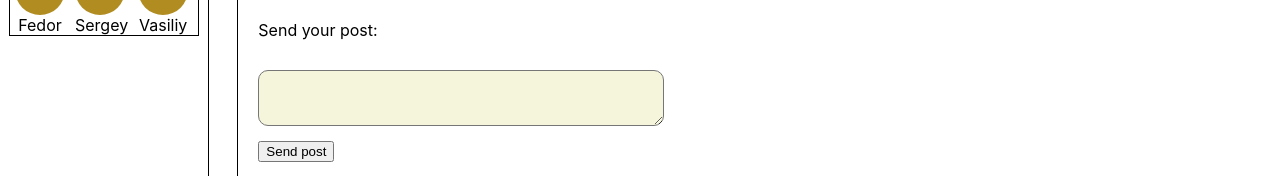
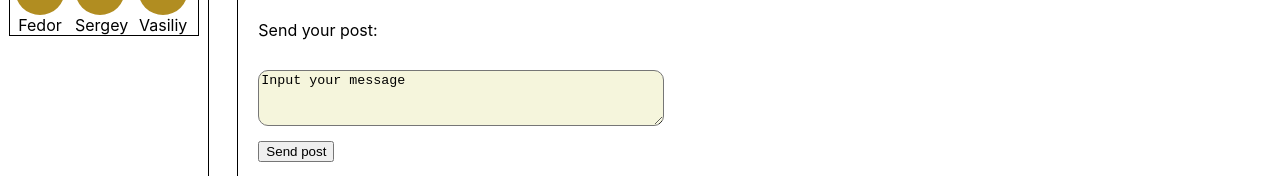
Before and after one commit to nimrab/socialnetwork, a React (Create React App) app: page /profile in a window 1280 px wide. Shown: the part 470-646 px from the top of the page. Built offline with nearby package versions, Linux system fonts and the light colour scheme.

Commit message:
state+observer

```diff
--- a/src/App.tsx
+++ b/src/App.tsx
@@ -5,11 +5,12 @@ import {Navbar} from './components/Navbar/Navbar';
 import {Profile} from './components/Profile/Profile';
 import {Dialogs} from "./components/Dialogs/Dialogs";
 import {BrowserRouter, Route} from "react-router-dom";
-import {stateType} from "./redux/state";
+import {stateType, updateNewPostText} from "./redux/state";
 
 type AppProps = {
     state: stateType
     addPost: (post: string) => void
+    updateNewPostText: (newText:string) => void
 }
 
 
@@ -26,14 +27,22 @@ export const App = (props: AppProps) => {
                     {/*<Route path='/profile' component={Profile}/>*/}
                     {/*<Route path='/dialogs' component={Profile}/>*/}
                     <Route path='/profile'
-                           render={ () => <Profile
-                               state={props.state.profilePage}
-                               addPost={props.addPost}/> }/>
+                           render={
+                               () => <Profile
+                                   stateProfilePage={props.state.profilePage}
+                                   addPost={props.addPost}
+                                   updateNewPostText={props.updateNewPostText}
+                               />
+                           }
+                    />
 
                     <Route path='/dialogs'
-                           render={ () => <Dialogs
-                                   state={props.state.dialogsPage}/> }/>
-
+                           render={
+                               () => <Dialogs
+                               state={props.state.dialogsPage}
+                               />
+                           }
+                    />
 
 
                     {/*<Dialogs></Dialogs>*/}
--- a/src/components/Dialogs/Dialogs.tsx
+++ b/src/components/Dialogs/Dialogs.tsx
@@ -14,11 +14,11 @@ export const Dialogs = (props: DialogsProps) => {
 
 
     const dialogDataMap: JSX.Element[] = props.state.dialogs.map(el => {
-        return <DialogItem id={el.id} name={el.name}/>
+        return <DialogItem key={el.id} id={el.id} name={el.name}/>
     })
 
     const dialogDataMessageMap: JSX.Element[] = props.state.messages.map(el => {
-        return <Message text={el.text}/>
+        return <Message key={el.id} text={el.text}/>
     })
 
     return (
--- a/src/components/Profile/MyPosts/MyPosts.tsx
+++ b/src/components/Profile/MyPosts/MyPosts.tsx
@@ -1,17 +1,18 @@
 import React, {useState} from 'react';
 import {SharedPosts} from './MySharedPosts/SharedPosts'
 import {SendNewPost} from './SendNewPost/SendNewPost';
-import {MesPropType} from "../../../redux/state";
+import {MesPropType, profilePageType} from "../../../redux/state";
 
 export type MyPostsProps = {
-    posts: Array<MesPropType>
-    addPost: (post:string) => void
+    stateProfilePage: profilePageType
+    addPost: (post: string) => void
+    updateNewPostText: (newText:string) => void
 }
 
 
 export const MyPosts = (props: MyPostsProps) => {
 
-    let [newSharedPosts, setNewSharedPosts] = useState<Array<MesPropType>>(props.posts)
+    let [newSharedPosts, setNewSharedPosts] = useState<Array<MesPropType>>(props.stateProfilePage.posts)
 
 
     const callbackHandler = (post: string) => {
@@ -24,8 +25,14 @@ export const MyPosts = (props: MyPostsProps) => {
 
     return (
         <section>
-            <SendNewPost callback={callbackHandler}/>
-            <SharedPosts mesData={newSharedPosts}/>
+            <SendNewPost
+                callback={callbackHandler}
+                newPostText={props.stateProfilePage.newPostText}
+                updateNewPostText={props.updateNewPostText}
+            />
+            <SharedPosts
+                mesData={newSharedPosts}
+            />
         </section>
     )
 
--- a/src/components/Profile/MyPosts/SendNewPost/SendNewPost.tsx
+++ b/src/components/Profile/MyPosts/SendNewPost/SendNewPost.tsx
@@ -1,10 +1,12 @@
-import React, {ChangeEvent, useState} from "react";
+import React, {ChangeEvent, TextareaHTMLAttributes, useState} from "react";
 import css from "./SendNewPost.module.css";
 import {Button} from "./Button";
 
 
 type SendNewPostPropsType = {
     callback: (post:string) => void
+    newPostText:string
+    updateNewPostText: (newText:string) => void
 }
 
 export const SendNewPost = (props: SendNewPostPropsType) => {
@@ -21,19 +23,30 @@ export const SendNewPost = (props: SendNewPostPropsType) => {
         addPost()
     }
 
+    const onPostChange = (event: ChangeEvent<HTMLTextAreaElement>) => {
+        props.updateNewPostText(event.currentTarget.value)
+    }
+
 
     //doing through refs
     const newPostElement = React.createRef<HTMLTextAreaElement>()
 
     const addPost = () => {
 
-        if (newPostElement.current) {
+        if (newPostElement.current) { //свойство current получает соответствующий DOM-элемент.
             const text = newPostElement.current.value
             props.callback(text)
-
-            newPostElement.current.value = ''
         }
     }
+
+    const zeroText = () => {
+        props.updateNewPostText('')
+    }
+    const defaultText = () => {
+        props.updateNewPostText('Input your message')
+    }
+
+
     //doing through refs
 
     return (
@@ -48,9 +61,12 @@ export const SendNewPost = (props: SendNewPostPropsType) => {
 
             <textarea
                 ref={newPostElement}
+                value={props.newPostText}
                 className={css.post_input}
-            >
-            </textarea>
+                onChange={onPostChange}
+                onClick={zeroText}
+                onBlur={defaultText}
+            />
 
             <div>
                 <Button name="Send post" callback={callbackHandler}/>
--- a/src/components/Profile/Profile.tsx
+++ b/src/components/Profile/Profile.tsx
@@ -6,17 +6,21 @@ import {profilePageType} from "../../redux/state";
 
 
 export type ProfileProps = {
-    state: profilePageType
-    addPost: (post:string) => void
+    stateProfilePage: profilePageType
+    addPost: (post: string) => void
+    updateNewPostText: (newText:string) => void
 }
 
 export const Profile = (props: ProfileProps) => {
-
     return (
         <div className={css.profile}>
 
             <ProfileInfo/>
-            <MyPosts posts={props.state.posts} addPost={props.addPost}/>
+            <MyPosts
+                stateProfilePage={props.stateProfilePage}
+                addPost={props.addPost}
+                updateNewPostText={props.updateNewPostText}
+            />
 
         </div>
     )
--- a/src/index.tsx
+++ b/src/index.tsx
@@ -1,11 +1,25 @@
 import React from 'react';
 import './index.css';
 import * as serviceWorker from './serviceWorker';
-import {renderEntireTree} from "./render";
-import state from "./redux/state";
+import state, {addPost, stateType, subscribe, updateNewPostText} from "./redux/state";
+import ReactDOM from "react-dom";
+import {App} from "./App";
 
 
+
+
+
+export const renderEntireTree = (state: stateType) => {
+
+    ReactDOM.render(<App
+        state={state}
+        addPost={addPost}
+        updateNewPostText={updateNewPostText}
+    />, document.getElementById('root'));
+
+}
 renderEntireTree(state)
+subscribe(renderEntireTree)
 
 
 serviceWorker.unregister();
--- a/src/redux/state.ts
+++ b/src/redux/state.ts
@@ -1,4 +1,3 @@
-import {renderEntireTree} from "../render";
 
 export type MesPropType = {
     mes: string
@@ -22,6 +21,7 @@ export type dialogsPageType = {
 
 export type profilePageType = {
     posts: Array<MesPropType>
+    newPostText: string
 }
 
 
@@ -41,13 +41,14 @@ export type stateType = {
     sidebar: sidebarType
 }
 
-let state = {
+let state: stateType = {
     profilePage: {
         posts: [
             {mes: "hello bro", likes: 300},
             {mes: "hello bro1", likes: 330},
             {mes: "hello bro2", likes: 110}
-            ]
+        ],
+        newPostText: 'Input your message'
     },
     dialogsPage: {
         dialogs: [
@@ -65,7 +66,7 @@ let state = {
         ]
     },
 
-        sidebar:{
+    sidebar: {
         friends: [
             {id: 1, name: "Fedor"},
             {id: 2, name: "Sergey"},
@@ -75,18 +76,35 @@ let state = {
 }
 
 
-
 export const addPost = (post: string) => {
 
     state.profilePage.posts.push({
         mes: post,
         likes: 0
     })
-    console.log(state.profilePage.posts)
+
+    //const newPost = {mes: post, likes: 0}
+    // state = {...state, profilePage: {...state.profilePage, posts: [...state.profilePage.posts, newPost]}}
+    //  state.profilePage = {...state.profilePage, posts: [...state.profilePage.posts, newPost]}
+
     renderEntireTree(state)
+}
+
+export const updateNewPostText = (newText: string) => {
+    state.profilePage.newPostText = newText
+    console.log(state.profilePage.newPostText)
+   renderEntireTree(state)
+}
+
+let renderEntireTree = (state: stateType) => {
+
+}
+
+export const subscribe = (observer: (state: stateType)=> void) => {
+
+    renderEntireTree=observer
 
 }
 
 
-
 export default state;
--- a/src/render.tsx
+++ /dev/null
@@ -1,14 +0,0 @@
-import ReactDOM from "react-dom";
-import {App} from "./App";
-import {addPost, stateType} from "./redux/state";
-import React from "react";
-
-
-export const renderEntireTree = (props:stateType) => {
-
-    ReactDOM.render(<App
-        state={props}
-        addPost={addPost}
-    />, document.getElementById('root'));
-
-}
```
Lines whose indentation alone changed are shown as unchanged.
